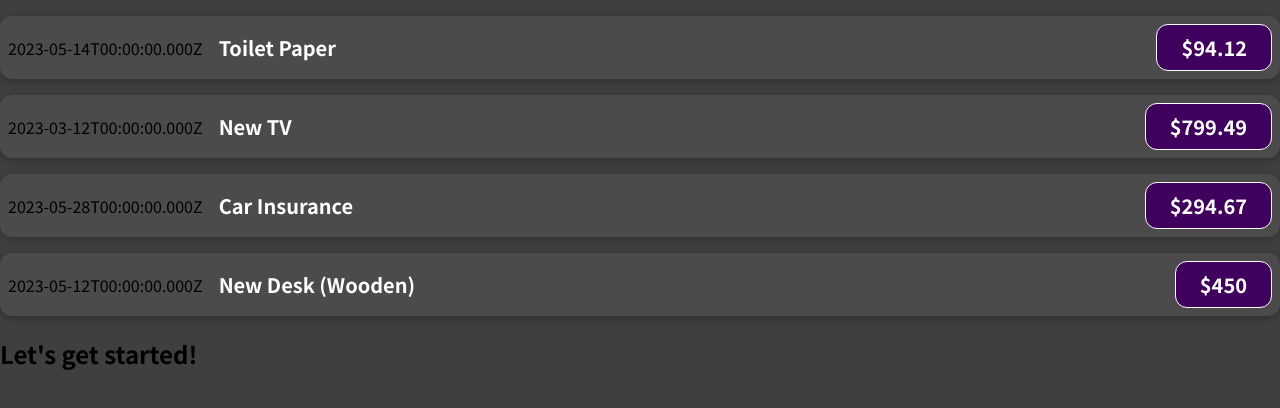
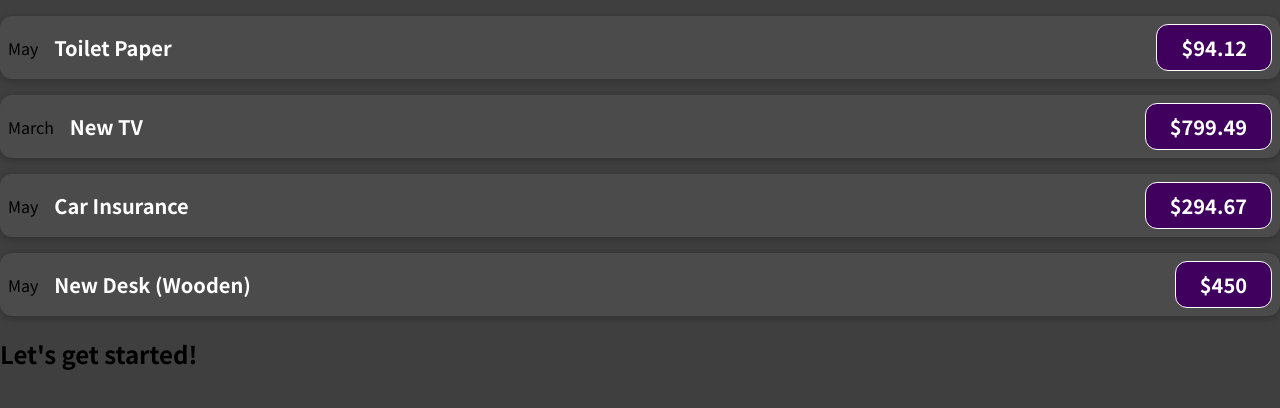
Before and after one commit to Patrick-Ehimen/react-expense-tracker, a JavaScript app: page / in a window 1280 px wide. Shown: the top 408 px of the page. Built offline with nearby package versions, Linux system fonts and the light colour scheme.

Commit message:
Update ExpenseItem.js

```diff
--- a/src/components/ExpenseItem.js
+++ b/src/components/ExpenseItem.js
@@ -3,7 +3,11 @@
 function ExpenseItem(props) {
   return (
     <div className="expense-item">
-      <div>{props.date.toISOString()}</div>
+      <div>
+        <div>{props.date.toLocaleString("en-US", { month: "long" })}</div>
+        <div></div>
+        <div></div>
+      </div>
       <div className="expense-item__description">
         <h2>{props.title}</h2>
         <div className="expense-item__price">${props.amount}</div>
```
